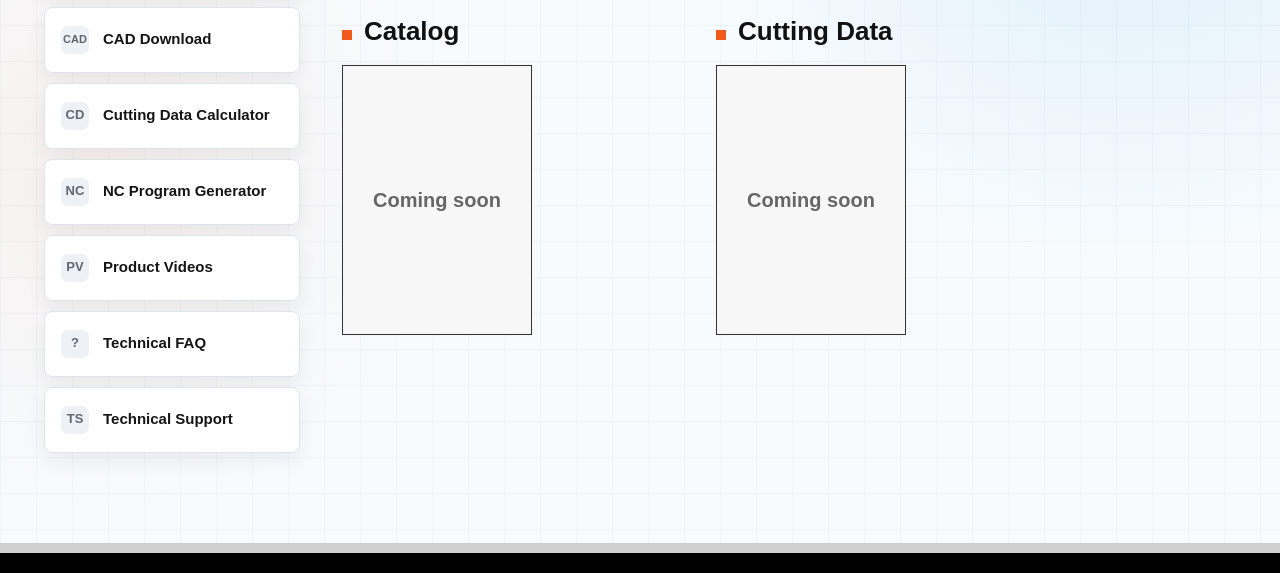
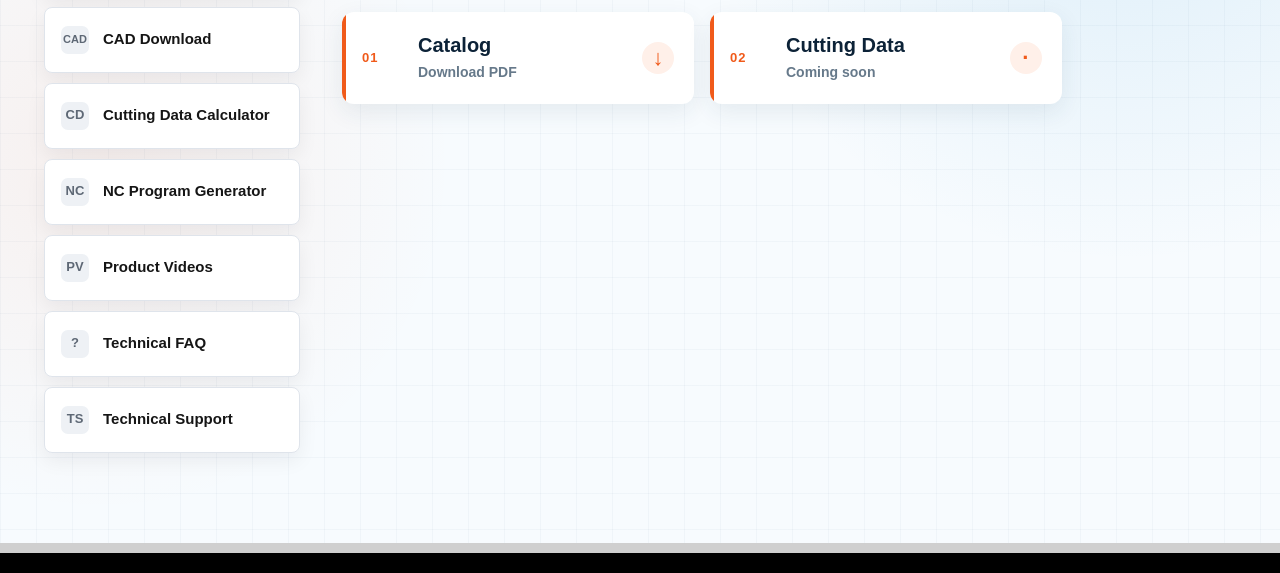
Before and after one commit to Ulysses-Li/Support-Center, a plain HTML site: page Products/AceSpotDrill/indexV2.0.html in a window 1280 px wide. Shown: the part 227-800 px from the top of the page. Drawn offline with nearby package versions, Linux system fonts and the light colour scheme.

Commit message:
加入 ACE Spot Drill 目錄下載

```diff
--- a/Products/AceSpotDrill/indexV2.0.html
+++ b/Products/AceSpotDrill/indexV2.0.html
@@ -12,7 +12,7 @@
   <!-- 全站統一使用根目錄的頁首與頁尾樣式。 -->
   <link rel="stylesheet" href="../../header/header.css">
   <link rel="stylesheet" href="../../footer/footer.css">
-  <link rel="stylesheet" href="../../css/product-resource-template-V1.0V2.0.css?v=V2.0">
+  <link rel="stylesheet" href="../../css/product-resource-template-V1.0V2.0.css?v=V2.1">
   <!-- 全站共用的瀏覽器分頁圖示；版本參數用來更新瀏覽器快取。 -->
   <link rel="icon" type="image/png" href="/favicon.png?v=20260904">
   <!-- 全站共用的 iPhone／iPad 主畫面圖示。 -->
@@ -41,8 +41,8 @@
 
   <div id="footer-placeholder"></div>
 
-  <script src="./product-dataV2.0.js"></script>
+  <script src="./product-dataV2.0.js?v=V2.1"></script>
   <script src="./cad-downloadV2.0.js"></script>
-  <script src="../../js/render/product-resource-template-V1.0V2.0.js?v=V2.0"></script>
+  <script src="../../js/render/product-resource-template-V1.0V2.0.js?v=V2.1"></script>
 </body>
 </html>
--- a/Products/AceSpotDrill/product-dataV2.0.js
+++ b/Products/AceSpotDrill/product-dataV2.0.js
@@ -5,7 +5,7 @@ const PRODUCT_PAGE_DATA = {
     {
       "title": "Catalog",
       "image": "",
-      "href": ""
+      "href": "./downloads/ACE-Spot-Drill-Catalog.pdf"
     },
     {
       "title": "Cutting Data",
--- a/css/product-resource-template-V1.0V2.0.css
+++ b/css/product-resource-template-V1.0V2.0.css
@@ -144,18 +144,40 @@ body {
 .resource-grid {
   display: grid;
   grid-template-columns: repeat(2, minmax(220px, 1fr));
-  gap: 28px;
+  gap: 16px;
   max-width: 720px;
 }
 
 .resource-card {
-  color: #111;
+  position: relative;
+  min-height: 92px;
+  padding: 18px 18px 18px 20px;
+  display: grid;
+  grid-template-columns: 42px minmax(0, 1fr) 34px;
+  align-items: center;
+  gap: 14px;
+  overflow: hidden;
+  color: #0c2237;
+  background: #fff;
+  border-radius: 12px;
+  box-shadow: 0 8px 24px rgba(31, 65, 91, 0.09);
   text-decoration: none;
-  transition: transform 0.2s ease, border-color 0.2s ease;
+  transition: transform 0.2s ease, box-shadow 0.2s ease;
+}
+
+/* 左側橘線是唯一主要分隔，避免再堆疊標題框與預覽框。 */
+.resource-card::before {
+  content: "";
+  position: absolute;
+  inset: 0 auto 0 0;
+  width: 4px;
+  background: #f05a1a;
 }
 
 .resource-card:hover {
   transform: translateY(-4px);
+  color: #0c2237;
+  box-shadow: 0 14px 30px rgba(31, 65, 91, 0.14);
 }
 
 .resource-card.is-disabled {
@@ -164,52 +186,47 @@ body {
 
 .resource-card.is-disabled:hover {
   transform: none;
+  box-shadow: 0 8px 24px rgba(31, 65, 91, 0.09);
+}
+
+.resource-number {
+  color: #f05a1a;
+  font-size: 13px;
+  font-weight: 900;
+  letter-spacing: 0.08em;
+}
+
+.resource-copy {
+  min-width: 0;
 }
 
 .resource-title {
-  font-size: 26px;
-  font-weight: 800;
-  margin-bottom: 14px;
+  margin: 0;
+  color: #0c2237;
+  font-size: 20px;
+  font-weight: 900;
+  line-height: 1.2;
 }
 
-.resource-title::before {
-  content: "";
-  display: inline-block;
-  width: 10px;
-  height: 10px;
-  margin-right: 12px;
-  background: #f05a1a;
+.resource-status {
+  display: block;
+  margin-top: 5px;
+  color: #66798a;
+  font-size: 14px;
+  font-weight: 700;
 }
 
-.resource-preview {
-  width: 190px;
-  height: 270px;
-  border: 1px solid #333;
-  background: #fff;
-  display: flex;
-  align-items: center;
-  justify-content: center;
-  overflow: hidden;
-}
-
-.resource-preview img {
-  width: 100%;
-  height: 100%;
-  object-fit: cover;
-}
-
-.resource-placeholder {
-  width: 100%;
-  height: 100%;
-  display: flex;
-  align-items: center;
-  justify-content: center;
-  padding: 18px;
-  color: #666;
-  font-size: 20px;
-  font-weight: 800;
-  text-align: center;
-  background: #f7f7f7;
+.resource-action {
+  width: 32px;
+  height: 32px;
+  display: grid;
+  place-items: center;
+  color: #f05a1a;
+  background: #fff0e9;
+  border-radius: 50%;
+  font-size: 22px;
+  font-weight: 900;
+  line-height: 1;
 }
 
 .cad-download-panel {
@@ -1308,6 +1325,18 @@ body {
     grid-template-columns: 1fr;
   }
 
+  /* 手機版維持單層橫向卡片，避免下載區佔用過長頁面。 */
+  .resource-card {
+    min-height: 82px;
+    padding: 15px 14px 15px 18px;
+    grid-template-columns: 36px minmax(0, 1fr) 32px;
+    gap: 10px;
+  }
+
+  .resource-title {
+    font-size: 18px;
+  }
+
   .cad-download-intro,
   .cad-download-grid {
     padding-left: 20px;
--- a/js/render/product-resource-template-V1.0V2.0.js
+++ b/js/render/product-resource-template-V1.0V2.0.js
@@ -85,21 +85,25 @@ function renderDownload() {
     <h1 class="page-title">${escapeHTML(data.productName)} Download</h1>
     <div class="title-line"></div>
 
+    <!-- 下載項目使用單層資訊卡，名稱、狀態與操作集中在同一個表面。 -->
     <div class="resource-grid">
-      ${data.downloads.map(item => `
+      ${data.downloads.map((item, index) => `
         <${item.href ? "a" : "div"}
           class="resource-card ${item.href ? "" : "is-disabled"}"
-          ${item.href ? `href="${escapeHTML(item.href)}" target="_blank"` : ""}
+          ${item.href ? `href="${escapeHTML(item.href)}" download` : ""}
         >
-          <div class="resource-title">${escapeHTML(item.title)}</div>
+          <!-- 編號讓兩個下載資源容易掃讀，也避免加入多餘裝飾框。 -->
+          <span class="resource-number" aria-hidden="true">${String(index + 1).padStart(2, "0")}</span>
 
-          <div class="resource-preview">
-            ${item.image ? `
-              <img src="${escapeHTML(item.image)}" alt="${escapeHTML(item.title)}">
-            ` : `
-              <div class="resource-placeholder">Coming soon</div>
-            `}
+          <div class="resource-copy">
+            <h2 class="resource-title">${escapeHTML(item.title)}</h2>
+            <span class="resource-status">${item.href ? "Download PDF" : "Coming soon"}</span>
           </div>
+
+          <!-- 有連結時顯示下載符號；尚未提供時顯示狀態圓點。 -->
+          <span class="resource-action" aria-hidden="true">
+            ${item.href ? "↓" : "·"}
+          </span>
         </${item.href ? "a" : "div"}>
       `).join("")}
     </div>
```
Also changed, not shown: 1 other file.
